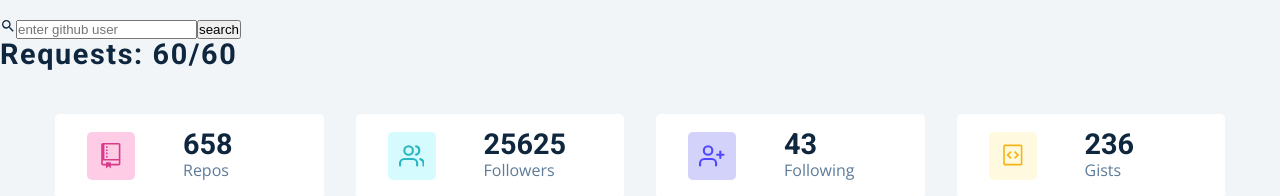
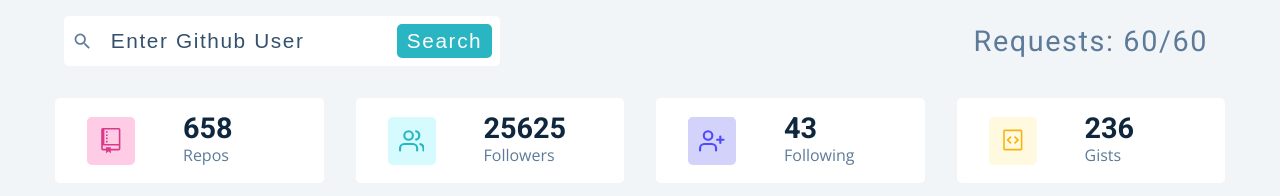
Before and after one commit to miloszKubiak/github-users, a React (Create React App) app: page / in a window 1280 px wide. Shown: the top 196 px of the page. Built offline with nearby package versions, Linux system fonts and the light colour scheme.

Commit message:
create search component

```diff
--- a/src/components/Search.jsx
+++ b/src/components/Search.jsx
@@ -37,4 +37,78 @@
 
 export default Search;
 
-const Wrapper = styled.div``;
+const Wrapper = styled.div`
+	position: relative;
+	width: 90vw;
+	margin: 0 auto;
+	max-width: 1170px;
+	display: flex;
+	justify-content: space-between;
+	align-items: center;
+
+	h3 {
+		padding: 0 .5rem;
+	}
+
+	.form-control {
+    background: var(--white);
+    display: grid;
+    align-items: center;
+    grid-template-columns: auto 1fr auto;
+    column-gap: 0.5rem;
+    border-radius: 5px;
+    padding: 0.5rem;
+
+    input {
+      border-color: transparent;
+      outline-color: var(--grey-10);
+      letter-spacing: var(--spacing);
+      color: var(--grey-3);
+      padding: 0.2rem 0.5rem;
+    }
+
+    input::placeholder {
+      color: var(--grey-3);
+      text-transform: capitalize;
+      letter-spacing: var(--spacing);
+    }
+
+    button {
+      border-radius: 5px;
+      border-color: transparent;
+      padding: 0.2rem 0.5rem;
+      text-transform: capitalize;
+      letter-spacing: var(--spacing);
+      background: var(--primary-5);
+      color: var(--white);
+      transition: var(--transition);
+      cursor: pointer;
+      &:hover {
+        background: var(--primary-8);
+        color: var(--primary-1);
+      }
+    }
+
+    svg {
+      color: var(--grey-5);
+    }
+
+    input,
+    button,
+    svg {
+      font-size: 1.3rem;
+    }
+    @media (max-width: 800px) {
+      button,
+      input,
+      svg {
+        font-size: 0.8rem;
+      }
+    }
+  }
+  h3 {
+    margin-bottom: 0;
+    color: var(--grey-5);
+    font-weight: 400;
+  }
+`;
```
